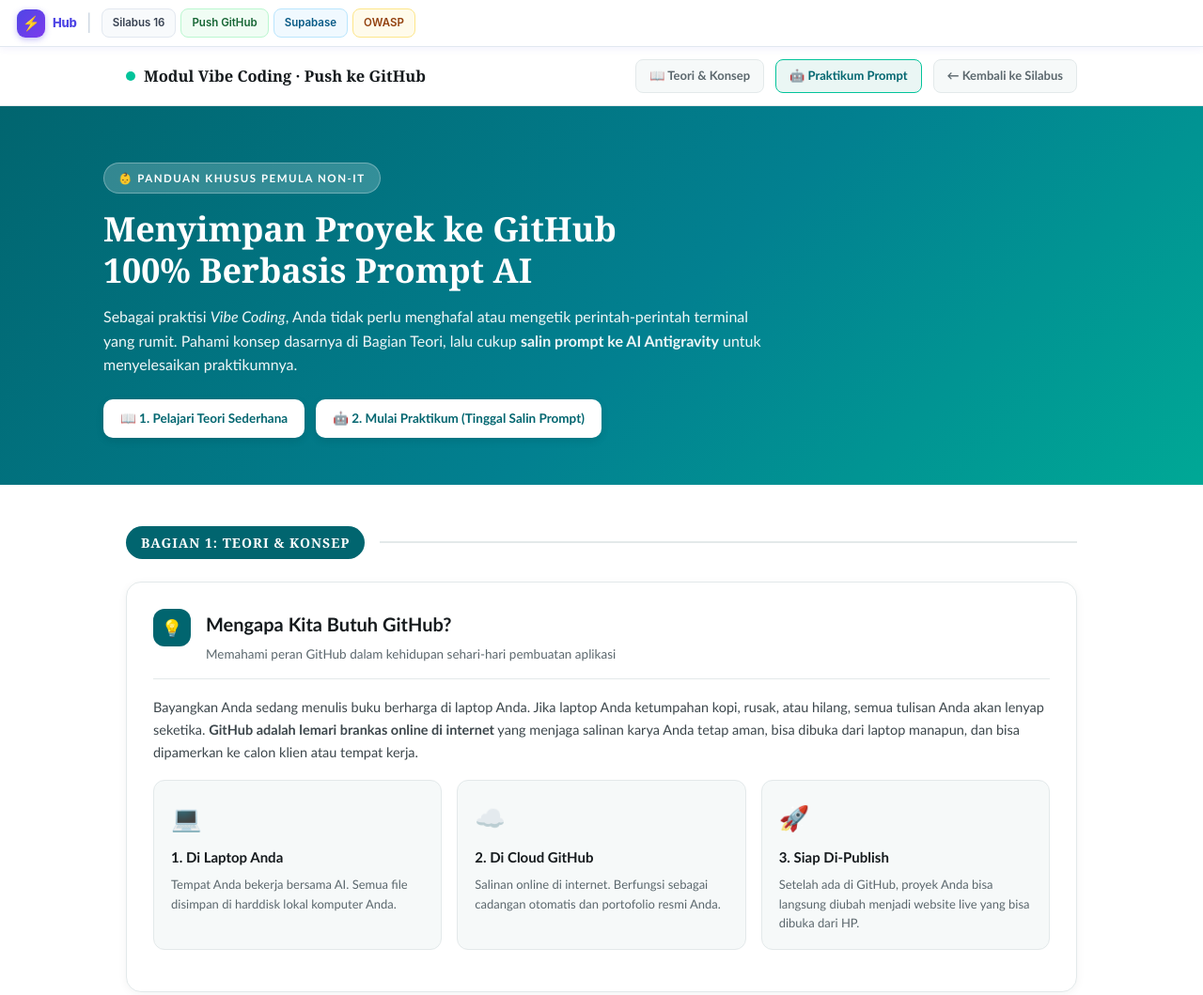
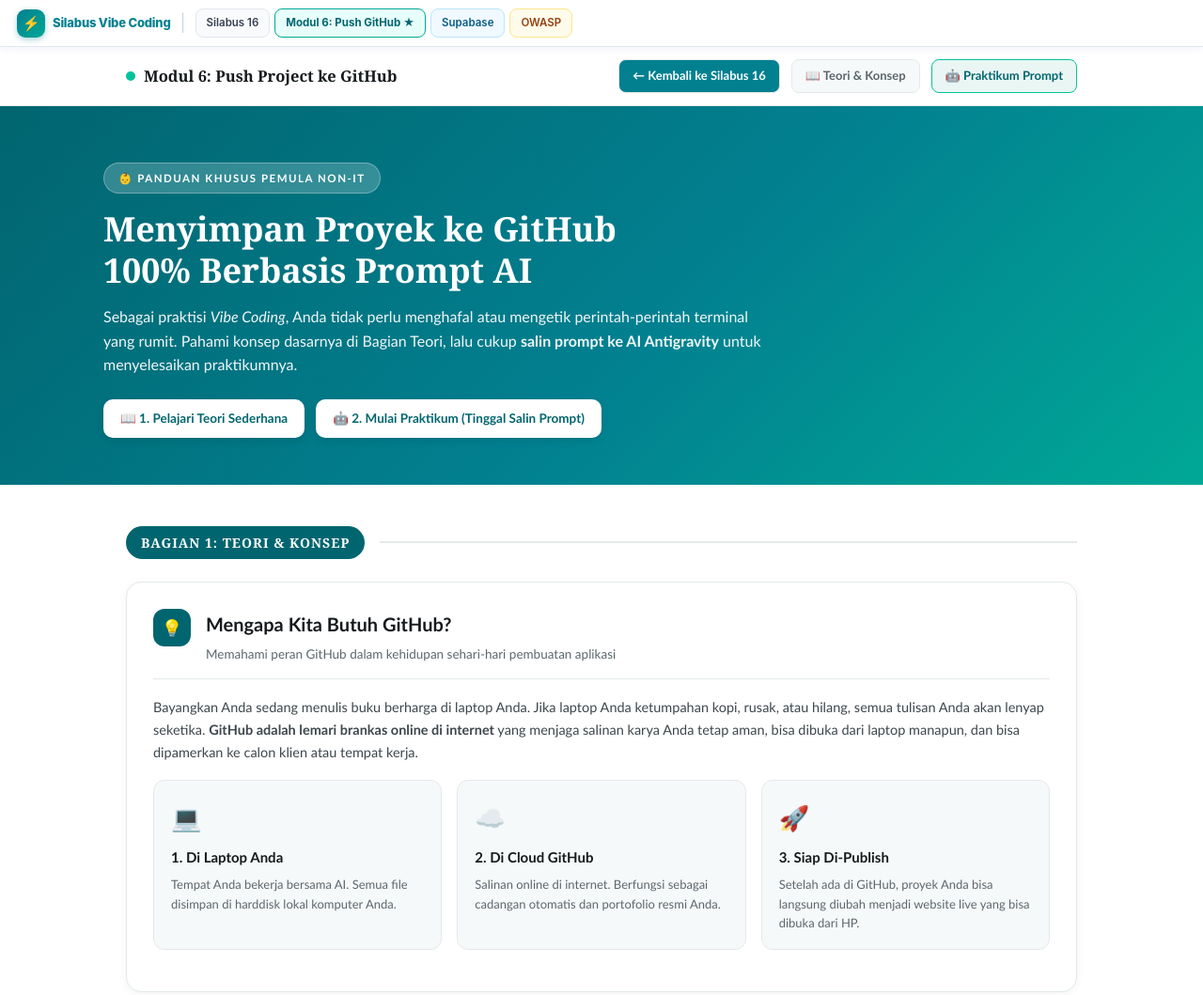
Before and after one commit to ironsky2/SilabusVB, a plain HTML site: page panduan_push_github.html in a window 1280 px wide. Shown: the top 1059 px of the page at 94% size. Drawn offline with Linux system fonts and the light colour scheme.

Commit message:
fix(nav): Hubungkan navigasi Silabus 16 dan Modul 6 Push GitHub secara konsisten

```diff
--- a/panduan_push_github.html
+++ b/panduan_push_github.html
@@ -107,14 +107,14 @@
 <body>
   <!-- ===== SHARED SITE NAV — Vibe Coding Masterclass ===== -->
   <div id="site-topbar" style="position:sticky;top:0;z-index:9999;background:#ffffff;border-bottom:1.5px solid #e2e8f0;padding:9px 18px;display:flex;align-items:center;gap:10px;font-family:Inter,'Segoe UI',system-ui,sans-serif;box-shadow:0 2px 8px rgba(79,70,229,.07);flex-wrap:wrap;">
-    <a href="index.html" style="display:flex;align-items:center;gap:8px;text-decoration:none;flex-shrink:0;">
-      <span style="width:30px;height:30px;background:linear-gradient(135deg,#4f46e5 0%,#7c3aed 100%);border-radius:9px;display:flex;align-items:center;justify-content:center;color:#fff;font-size:15px;box-shadow:0 2px 6px rgba(79,70,229,.35);">&#9889;</span>
-      <span style="font-weight:800;font-size:13px;color:#4f46e5;letter-spacing:-.2px;">Hub</span>
+    <a href="silabus-vibe-coding-16-pertemuan.html" style="display:flex;align-items:center;gap:8px;text-decoration:none;flex-shrink:0;">
+      <span style="width:30px;height:30px;background:linear-gradient(135deg,#028090 0%,#00A896 100%);border-radius:9px;display:flex;align-items:center;justify-content:center;color:#fff;font-size:15px;box-shadow:0 2px 6px rgba(2,128,144,.35);">&#9889;</span>
+      <span style="font-weight:800;font-size:13px;color:#028090;letter-spacing:-.2px;">Silabus Vibe Coding</span>
     </a>
     <span style="color:#cbd5e1;font-size:18px;line-height:1;flex-shrink:0;">|</span>
     <nav style="display:flex;align-items:center;gap:5px;flex-wrap:wrap;font-size:11.5px;font-weight:600;">
       <a href="silabus-vibe-coding-16-pertemuan.html" style="padding:5px 11px;border-radius:8px;background:#f8fafc;border:1px solid #e2e8f0;color:#374151;text-decoration:none;white-space:nowrap;">Silabus 16</a>
-      <a href="panduan_push_github.html" style="padding:5px 11px;border-radius:8px;background:#f0fdf4;border:1px solid #bbf7d0;color:#166534;text-decoration:none;white-space:nowrap;">Push GitHub</a>
+      <a href="panduan_push_github.html" style="padding:5px 11px;border-radius:8px;background:#e6fffa;border:1px solid #00a896;color:#01656f;font-weight:700;text-decoration:none;white-space:nowrap;">Modul 6: Push GitHub ★</a>
       <a href="materi_modul3_supabase_detail.html" style="padding:5px 11px;border-radius:8px;background:#f0f9ff;border:1px solid #bae6fd;color:#075985;text-decoration:none;white-space:nowrap;">Supabase</a>
       <a href="panduan_vibecoding_owasp.html" style="padding:5px 11px;border-radius:8px;background:#fffbeb;border:1px solid #fde68a;color:#92400e;text-decoration:none;white-space:nowrap;">OWASP</a>
     </nav>
@@ -125,11 +125,11 @@
 
 <header>
   <div class="nav-inner">
-    <div class="brand"><span class="dot"></span>Modul Vibe Coding · Push ke GitHub</div>
+    <div class="brand"><span class="dot"></span>Modul 6: Push Project ke GitHub</div>
     <div class="nav-menu">
+      <a href="silabus-vibe-coding-16-pertemuan.html#modul-6-github" class="nav-btn" style="background:#028090;color:#fff;font-weight:bold;">← Kembali ke Silabus 16</a>
       <a href="#teori" class="nav-btn">📖 Teori &amp; Konsep</a>
       <a href="#praktikum" class="nav-btn" style="background:var(--bg-tint); color:var(--deep); border-color:var(--mint); font-weight:bold;">🤖 Praktikum Prompt</a>
-      <a href="silabus-vibe-coding-16-pertemuan.html#p5-github" class="nav-btn">← Kembali ke Silabus</a>
     </div>
   </div>
 </header>
@@ -402,8 +402,8 @@
     <div style="display:flex; justify-content:space-between; align-items:center; gap:12px; margin-top:36px; padding-top:24px; border-top:1px solid var(--line); flex-wrap:wrap;">
       <a href="silabus-vibe-coding-16-pertemuan.html#p5" class="nav-btn">← Pertemuan 5: Git Lokal</a>
       <div style="display:flex; gap:10px; flex-wrap:wrap;">
-        <a href="silabus-vibe-coding-16-pertemuan.html" class="nav-btn">📋 Silabus Utama</a>
-        <a href="silabus-vibe-coding-16-pertemuan.html#p6" class="nav-btn" style="background:var(--teal); color:#fff; font-weight:bold;">Lanjut ke Pertemuan 6 →</a>
+        <a href="silabus-vibe-coding-16-pertemuan.html#modul-6-github" class="nav-btn" style="background:var(--bg-tint); color:var(--deep); border-color:var(--mint); font-weight:bold;">📋 Modul 6 di Silabus</a>
+        <a href="silabus-vibe-coding-16-pertemuan.html#p6" class="nav-btn" style="background:var(--teal); color:#fff; font-weight:bold;">Lanjut ke Pertemuan 7: Halaman Statis →</a>
       </div>
     </div>
 
```
Also changed, not shown: materi_modul3_supabase_detail.html (+5 -5 lines), panduan_vibecoding_owasp.html (+5 -5 lines), silabus-vibe-coding-16-pertemuan.html (+5 -5 lines).
